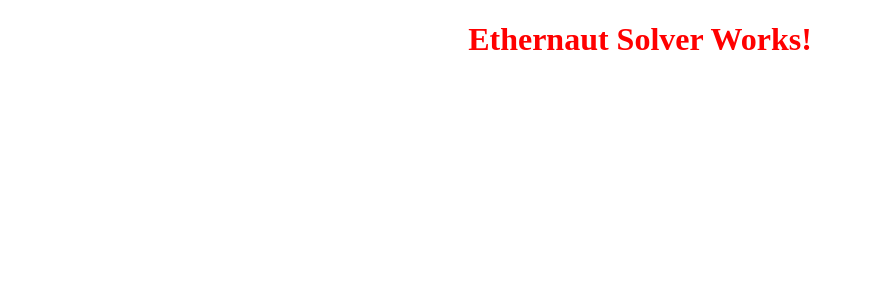
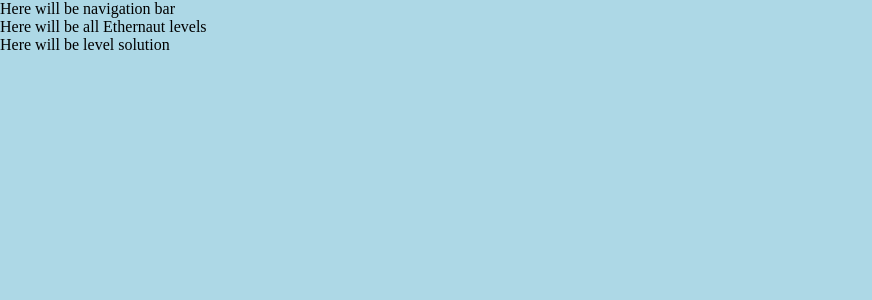
Before and after one commit to bperekitko/ethernaut-solver, a React app: page / in a window 1280 px wide. Shown: the top 300 px of the page, without its empty margins (0-872 px from the left). Built offline with nearby package versions, Linux system fonts and the light colour scheme.

Commit message:
Add app template

```diff
--- a/public/index.html
+++ b/public/index.html
@@ -5,8 +5,7 @@
     <title>Ethernaut Solver</title>
   </head>
 
-  <body>
-    <div id="root"></div>
+  <body id="root">
     <noscript> You need to enable JavaScript to run this app. </noscript>
     <script src="../dist/bundle.js"></script>
   </body>
--- a/src/App.tsx
+++ /dev/null
@@ -1,8 +0,0 @@
-import React, { FunctionComponent } from 'react';
-import styles from './app.module.scss';
-
-const App: FunctionComponent<unknown> = () => {
-  return <h1 className={styles.title}>Ethernaut Solver Works!</h1>;
-};
-
-export default App;
--- a/src/app.module.scss
+++ /dev/null
@@ -1,6 +0,0 @@
-$color1: red;
-
-.title {
-  color: $color1;
-  text-align: center;
-}
--- /dev/null
+++ b/src/app/App.tsx
@@ -0,0 +1,17 @@
+import React, { FunctionComponent } from 'react';
+import Levels from './levels/Levels';
+import styles from './app.module.scss';
+
+const App: FunctionComponent<unknown> = () => {
+  return (
+    <div className={styles.app}>
+      <div>Here will be navigation bar</div>
+      <div>
+        <Levels />
+        <div>Here will be level solution</div>
+      </div>
+    </div>
+  );
+};
+
+export default App;
--- /dev/null
+++ b/src/app/app.module.scss
@@ -0,0 +1,13 @@
+:global(html) {
+  height: 100%;
+}
+:global(body) {
+  height: 100%;
+  margin: 0;
+}
+.app {
+  width: 100%;
+  height: 100%;
+  // background-color: #0e0d14;
+  background-color: lightblue;
+}
--- /dev/null
+++ b/src/app/levels/Levels.tsx
@@ -0,0 +1,9 @@
+import { FunctionComponent } from 'react';
+
+import React from 'react';
+
+const Levels: FunctionComponent<unknown> = () => {
+  return <div>Here will be all Ethernaut levels</div>;
+};
+
+export default Levels;
--- a/src/index.tsx
+++ b/src/index.tsx
@@ -1,5 +1,5 @@
 import React from 'react';
 import ReactDom from 'react-dom';
-import App from './App';
+import App from './app/App';
 
 ReactDom.render(<App />, document.getElementById('root'));
```
Also changed, not shown: src/app/navbar/Navbar.tsx (added).
